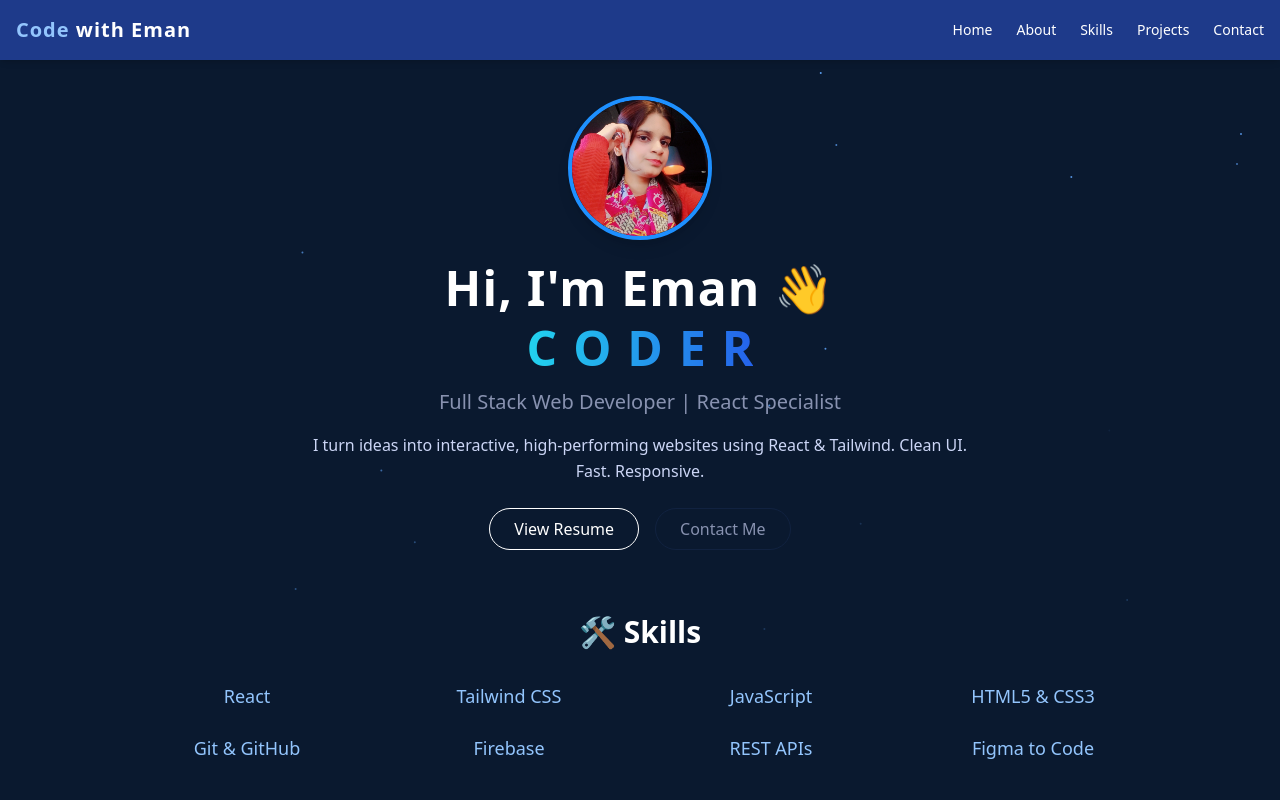
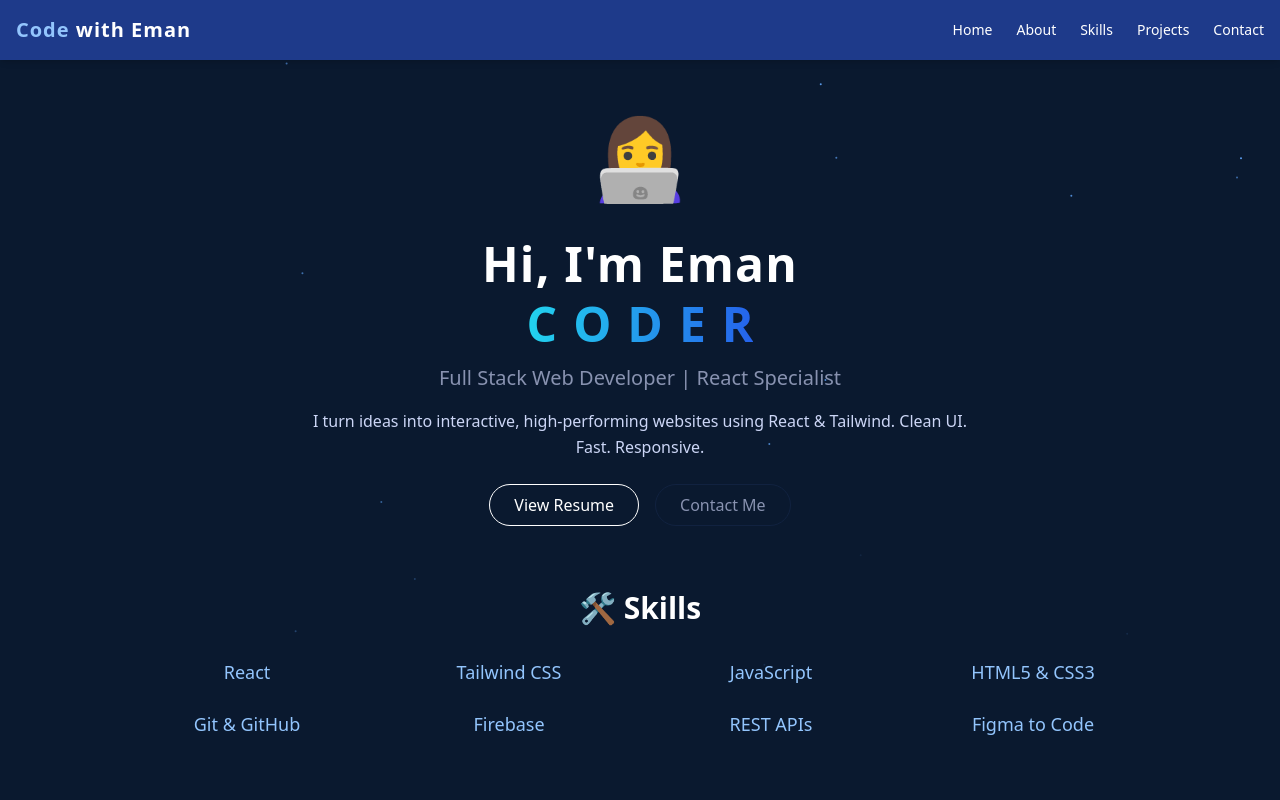
Before and after one commit to eman-projectspace/react-portfolio, a React (Create React App) app: page / in a window 1280 px wide. Shown: the top 800 px of the page. Built offline with nearby package versions, Linux system fonts and the light colour scheme.

Commit message:
Removed Profile Img

```diff
--- a/src/components/Home.js
+++ b/src/components/Home.js
@@ -28,14 +28,14 @@ const Home = () => {
     <section className="min-h-screen bg-[#0a192f] text-white flex flex-col items-center justify-center px-4 text-center overflow-x-hidden">
 
       {/* Profile Image */}
-      <motion.img
-        src="/Eman.webp"
-        alt="Eman"
-        className="w-36 h-36 rounded-full border-4 border-[#1E90FF] shadow-lg mb-6 mt-24"
-        initial={{ opacity: 0, scale: 0.8 }}
-        animate={{ opacity: 1, scale: 1 }}
+      <motion.div
+        className="text-[5rem] mb-6 mt-24"
+        initial={{ scale: 0.8, rotate: -10, opacity: 0 }}
+        animate={{ scale: 1, rotate: 0, opacity: 1 }}
         transition={{ duration: 1 }}
-      />
+      >
+        👩‍💻
+      </motion.div>
 
       {/* Name & Title */}
       <motion.h1
@@ -44,7 +44,7 @@ const Home = () => {
         animate={{ y: 0, opacity: 1 }}
         transition={{ delay: 0.3, duration: 0.8 }}
       >
-        Hi, I'm Eman 👋
+        Hi, I'm Eman
       </motion.h1>
 
       {/*  */}
```
